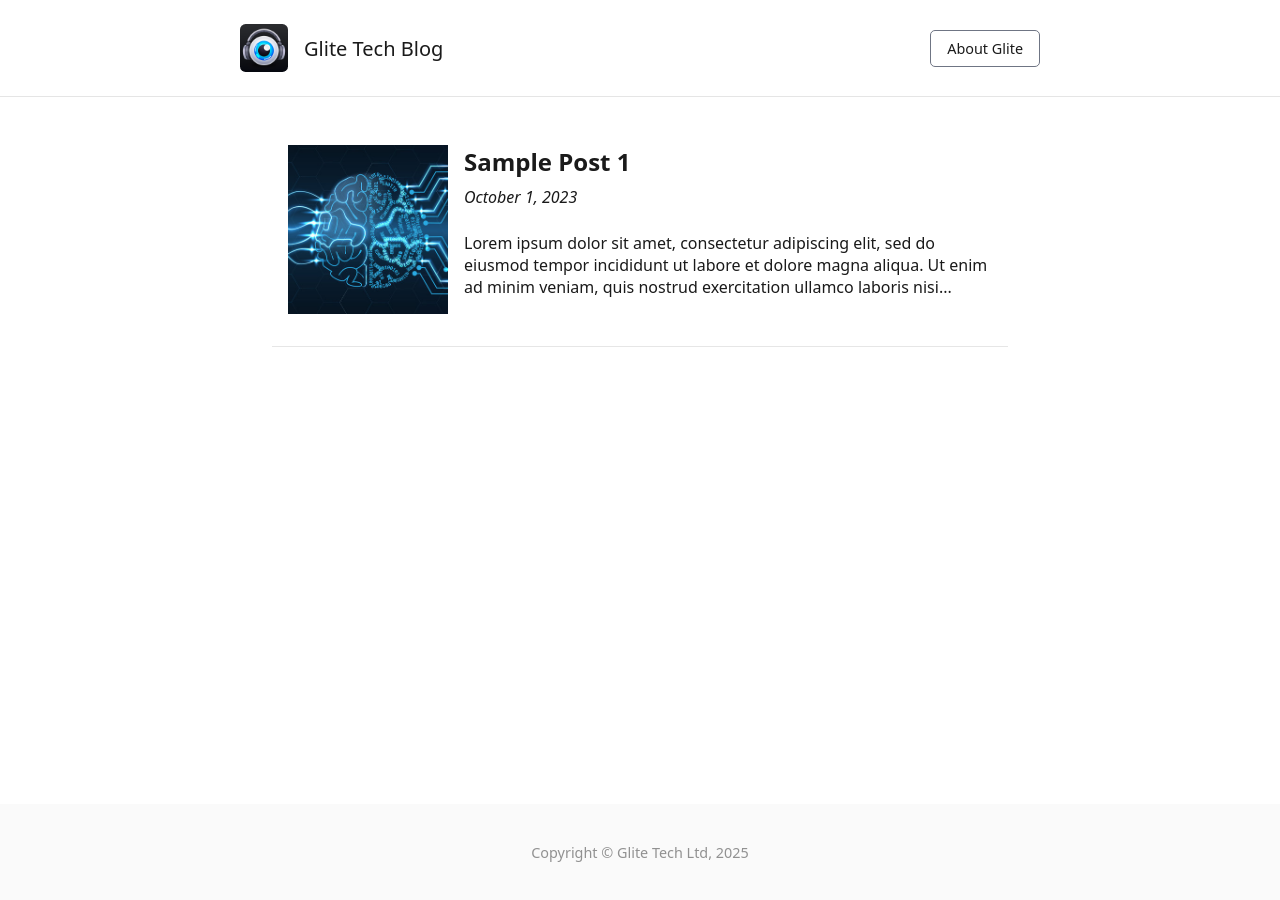
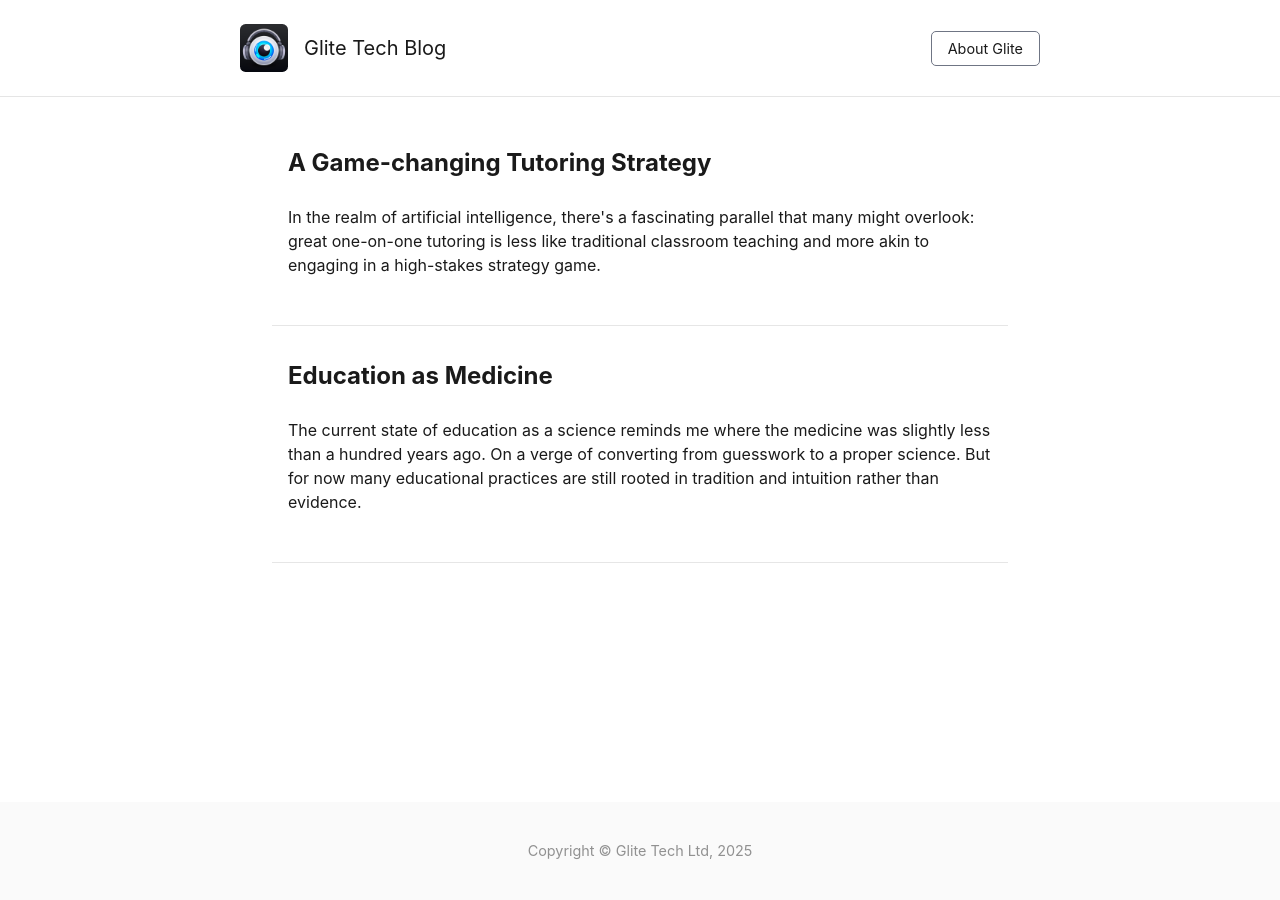
Before and after one commit to CharlieJB-Glite/glite-blog, a Jekyll site: the page built from index.html, in a window 1280 px wide. Built offline with Jekyll 4.4.1, drawn with Linux system fonts in a browser that asks for light colours; some of the changed lines change nothing that is shown.

Commit message:
Add real blog posts

```diff
--- a/_posts/2025-03-01-sample-post-1.md
+++ /dev/null
@@ -1,11 +0,0 @@
----
-layout: default
-title: "Sample Post 1"
-date: 2023-10-01
-desc: "Lorem ipsum dolor sit amet, consectetur adipiscing elit, sed do eiusmod tempor incididunt ut labore et dolore magna aliqua. Ut enim ad minim veniam, quis nostrud exercitation ullamco laboris nisi ut aliquip ex ea commodo consequat."
-image: './assets/images/article_imgs/article1_header.jpg'
----
-
-# Sample Post 1
-
-Lorem ipsum dolor sit amet, consectetur adipiscing elit, sed do eiusmod tempor incididunt ut labore et dolore magna aliqua. Ut enim ad minim veniam, quis nostrud exercitation ullamco laboris nisi ut aliquip ex ea commodo consequat. Duis aute irure dolor in reprehenderit in voluptate velit esse cillum dolore eu fugiat nulla pariatur. Excepteur sint occaecat cupidatat non proident, sunt in culpa qui officia deserunt mollit anim id est laborum
--- /dev/null
+++ b/_posts/2025-03-12-education-as-medicine.md
@@ -0,0 +1,172 @@
+---
+layout: default
+title: "Education as Medicine"
+date: 2025-03-12
+desc: "The current state of education as a science reminds me where the medicine was slightly less than a hundred years ago. On a verge of converting from guesswork to a proper science. But for now many educational practices are still rooted in tradition and intuition rather than evidence."
+image: './assets/images/article_imgs/article1_header.jpeg'
+---
+
+# Education as Medicine
+
+March 12, 2025
+
+By Vassili Philippov
+
+The current state of education as a science reminds me where the medicine was slightly less than a hundred years ago. On a verge of converting from guesswork to a proper science. But for now many educational practices are still rooted in tradition and intuition rather than evidence. It’s as if we’re still relying on leeches and bloodletting to cure educational ills.
+
+---
+
+## What if Schools Worked Like 19th-Century Hospitals?
+
+Imagine walking into a hospital in the early 1800s. Doctors rely on intuition, tradition, and personal experience. Treatments are based on what feels right, not what works.
+
+A fever? Bloodletting.
+
+A headache? Leeches.
+
+A cough? Mercury.
+
+There’s no controlled testing, large-scale studies, or standard for proof. Medicine is built on anecdotes, authority, and outdated beliefs1.
+
+Now, imagine walking into a school today. Any similarities?
+
+How do we know what works in education?
+
+Because a famous professor says so? Because a best-selling book claims it does? Because it “feels right” to teachers and parents?
+
+In many ways, education is stuck in its pre-scientific era—where intuition beats data, and strong beliefs outlast strong evidence.
+
+But soon enough, education will have its “medical revolution”, it is actually happening now (kind of…).
+
+## Do Doctors Really Need to Wash Their Hands?
+
+Vienna, 1840s. A Hungarian doctor, Ignaz Semmelweis, notices something strange. Women in hospitals are dying from puerperal fever (childbed fever), with a mortality rate of 13% to 18% (sometimes even exceeding 30%). But at the same time, the death rate when giving birth at home is just 1%.
+
+At some point, Semmelweis’s colleague, Professor Kolletschka, dies after accidentally pricking his finger with a student’s scalpel during an autopsy. The autopsy reveals symptoms remarkably similar to those of women dying from puerperal fever.
+
+Semmelweis realizes that doctors were conducting autopsies in the morgue and then directly attending to women in labor in the maternity ward. “Cadaveric particles” (what we would now call pathogens) from the morgue were being transmitted by the doctors’ hands to the women in labor, causing puerperal fever.
+
+So Semmelweis suggests a simple solution: doctors should wash their hands with a chlorinated lime solution before delivering babies. After some fight and struggle, he institutes a mandatory policy in the hospital, and death rates drop by 90%.
+
+But the result for Semmelweis himself was dramatic. His assistantship at the clinic was not renewed. He had to move from Vienna to Hungary and find a new job. For over 10 years, he published articles and shared his knowledge. He even wrote a book, Die Aetiologie, der Begriff und die Prophylaxis des Kindbettfiebers (The Etiology, Concept, and Prophylaxis of Childbed Fever).
+
+To cut the story short, he died in an asylum at the age of 47, ridiculed by his professional peers. His ideas and evidence-based research challenged the status quo. They implied that doctors themselves were the cause of death. Didn’t feel too comfortable. His research was ignored for decades.
+
+We don’t know how many women died because of that. Semmelweis’s story shows how evidence can be ignored when it challenges entrenched beliefs — a pattern education repeats today.
+
+## The Reading Wars: Why Are We Still Ignoring the Science?
+
+Imagine you’re teaching a child to read English. You have two choices:
+
+1. Teach them how letters and sounds work together so they can decode any word they encounter.
+2. Have them memorize whole words and guess unfamiliar ones using pictures and context clues.
+
+Which approach sounds more reliable? Now, imagine you’re designing a national education system. Which method would you choose?
+
+For centuries, the answer was clear. Phonics—teaching children to connect letters with sounds—has been around since at least the 1600s<sup>2</sup> , and it worked. Generations of children learned to read by breaking down words into their building blocks.
+
+Then came the 1800s, and with it, Horace Mann<sup>3</sup>. Mann—widely regarded as the father of American education—believed sounding out words distracted children from their meaning. Instead, he argued, children should learn to recognize words as whole units, just as they recognize faces. By the early 1900s, phonics had been replaced in most American schools by a look-say method, later known as whole language<sup>4</sup>.
+
+![2 images. One is a sketch of a surgeon washing his hands before operating. The other is of two children with thought bubbles, one of them says "T-A-BL" and the other has an image of a table](/assets/images/article_imgs/reading_wars.png)
+
+By the 1950s, the results were clear. Kids weren’t learning to read. In 1955, Rudolf Flesch, a literacy expert, published Why Johnny Can’t Read<sup>5</sup>, a critique of the American education system.
+
+His argument was simple:
+
+- Children weren’t being taught phonics.
+- Without phonics, they couldn’t decode words.
+- Without decoding, they weren’t actually reading.
+
+Flesch was backed up with research. Third graders couldn’t even recognize 90% of the words they spoke daily because they had never been taught to sound them out<sup>6</sup>. His book became a bestseller. The debate exploded into what we now call the “reading wars.”
+
+Surely, this was the moment phonics would make a comeback, right? Nope.
+
+Despite the growing evidence, whole language refused to die. Because it felt right. It was progressive. It treated children as natural learners. It made classrooms feel less rigid and more creative. Teachers embraced it. Textbook publishers profited from it.
+
+- In 1980, 44% of U.S. students performed below basic literacy levels<sup>7</sup>.
+- By 2000, the National Reading Panel confirmed that explicit phonics instruction was essential for strong literacy skills.
+- By 2022, despite decades of evidence, only 35% of American students read proficiently<sup>8</sup>.
+
+While some districts have embraced phonics, national adoption remains inconsistent.
+
+You may wonder if Mr. Flesch died in an asylum too. No parallels here, fortunately—he died at age 75 in New York. But phonics is still not systematically taught in the U.S.
+
+In the 1990s, with reading scores stagnating, a new approach emerged: balanced literacy. It was meant to be a blend of whole language and phonics, a compromise that sounded reasonable in theory. Schools claimed they were using evidence-based instruction, but in practice, they continue the same ineffective strategies—relying on guessing, context clues, and memorization instead of teaching students to decode words systematically.
+
+## The Bloodletting of Education
+
+Bloodletting was standard practice for centuries. Doctors swore by it. Patients believed in it. The problem? It didn’t work.
+
+![2 images. One is a sketch of bloodletting. The other is of a circle with 4 sections - visual, auditory, read/write, and kinaesthetic](/assets/images/article_imgs/bloodletting.png)
+
+In education, we have our own “bloodletting” practices—methods that are widely used but have little to no evidence:
+
+- Learning styles – No scientific basis, yet schools still test students for their “learning type”<sup>9</sup>.
+- Brain training games – Marketed as IQ boosters, but studies show minimal impact<sup>10</sup>.
+- Right-brain vs. left-brain learning – A complete myth, yet still in teaching materials<sup>11</sup>.
+- Discovery learning (where students explore concepts with minimal guidance) over direct instruction – sounds appealing, but research favors structured teaching<sup>12</sup>.
+
+So why do they persist?
+
+Just like bloodletting, they feel right. Changing course means admitting mistakes. Rejecting them means undoing years of training and policy.
+
+In medicine, we don’t accept treatments without proof. Why do we accept it in education?
+
+## But studying education is harder than studying medicine
+
+If medicine solved this problem, why didn’t education? Because education is much harder to study.
+
+1. No Placebo – we can test a drug against a fake pill in medicine. In education, there’s no “fake lesson.”
+2. Ethics – You can’t randomly assign some kids to a bad teaching method for the sake of research.
+3. Long-Term Effects – Learning impacts years of life. Measuring short-term results is easy. Measuring lifelong outcomes is hard.
+4. Classroom Complexity – Every student, every school and every teacher are different. No two classrooms are the same.
+
+## Although Progress Is unavoidable
+
+Medicine changed when it embraced rigorous testing.
+
+- RCTs (Randomised Controlled Trials) became standard.
+- Doctors stopped relying on tradition.
+- Hospitals demanded evidence before adopting treatments.
+
+The result? A revolution in healthcare. Life expectancy doubled. Treatments became safer and more effective.
+
+Education could follow the same path and increase humanity’s chance of survival.
+
+But it needs:
+
+- More high-quality RCTs in learning science.
+- Stronger evidence standards before adopting new policies.
+- A culture shift—intuition isn’t enough.
+
+Education now is where medicine was in 1960-1970. And the science-based progress is inevitable. The number of RCT studies is growing across the world<sup>13</sup>. However, a crucial gap exists between clear scientific evidence and policy change. The phonics case is just one of many.
+
+In 10-15 years, we’ll look back with astonishment. How did we ever trust intuition over proof?
+
+## References
+
+1. Porter, R. (1997) [The Greatest Benefit to Mankind: A Medical History of Humanity from Antiquity to the Present](https://pmc.ncbi.nlm.nih.gov/articles/PMC1112708/)
+
+2. Keele University (n.d.) [A Guide for the Childe and Youth - Special Collections Showcase](https://www.keele.ac.uk/library/specialcollections/showcase/aguideforthechildeandyouth/)
+
+3. Mann (1848) [Twelfth Annual Report of the Secretary of the Board of Education](https://babel.hathitrust.org/cgi/pt?id=njp.32101068983400&seq=1)
+
+4. Stephen Parker (2021) [A Brief History of Reading Instruction](https://www.parkerphonics.com/post/a-brief-history-of-reading-instruction)
+
+5. [Why Johnny Can’t Read—And What You Can Do About It by Rudolf Flesch](https://en.wikipedia.org/wiki/Why_Johnny_Can%27t_Read#:~:text=Why%20Johnny%20Can't%20Read%E2%80%94And%20What%20You%20Can%20Do,became%20an%20educational%20cause%20c%C3%A9l%C3%A8bre.)
+
+6. Time 1955 [Education: Why Johnny Can’t Read](https://time.com/archive/6609444/education-why-johnny-cant-read/)
+
+7. [Digest of Education Statistics 1995, Table 106](https://nces.ed.gov/programs/digest/d95/dtab106.asp)
+
+8. National Center for Education Statistics (2022) [NAEP Reading: Reading Results](https://www.nationsreportcard.gov/reading)
+
+9. Pashler et al. (2008) [Learning styles: Concepts and evidence](https://journals.sagepub.com/doi/abs/10.1111/j.1539-6053.2009.01038.x)
+
+10. Simons et al. (2016) [Do “Brain-Training” Programs Work?](https://journals.sagepub.com/doi/10.1177/1529100616661983)
+
+11. Nielsen et al. (2013) [An Evaluation of the Left-Brain vs. Right-Brain Hypothesis with Resting State Functional Connectivity Magnetic Resonance Imaging](https://journals.plos.org/plosone/article?id=10.1371/journal.pone.0071275)
+
+12. Alfieri et al. (2011) [Does discovery-based instruction enhance learning?](https://doi.org/10.1037/a0021017)
+
+13. Connolly et al. (2018) [Randomised controlled trials (RCTs) in education research – methodological debates, questions, challenges](https://www.tandfonline.com/doi/full/10.1080/00131881.2018.1493353)
--- /dev/null
+++ b/_posts/2025-04-15-tutoring-as-a-reinforcement-learning-task.md
@@ -0,0 +1,55 @@
+---
+layout: default
+title: "A Game-changing Tutoring Strategy"
+date: 2025-04-15
+desc: "In the realm of artificial intelligence, there's a fascinating parallel that many might overlook: great one-on-one tutoring is less like traditional classroom teaching and more akin to engaging in a high-stakes strategy game."
+image: './assets/images/article_imgs/article1_header.jpeg'
+---
+
+# A Game-changing Tutoring Strategy
+
+April 15, 2025
+
+By Vassili Philippov
+
+In the realm of artificial intelligence, there's a fascinating parallel that many might overlook: great one-on-one tutoring is less like traditional classroom teaching and more akin to engaging in a high-stakes strategy game. It's an unexpected comparison, but one that mirrors the methods through which AI masters complex games - especially those plagued by uncertainty, such as Poker or StarCraft. These AI systems navigate through hidden cards and the fog of war, making strategic decisions based on incomplete information. How do they do this? Through a powerful approach known as Reinforcement Learning (RL).
+
+---
+
+## Applying Reinforcement Learning to Tutoring
+
+Reinforcement Learning enables AI to learn complex strategies by simulating millions of games. It involves trying various actions, observing outcomes, receiving feedback (rewards), and continuously refining a winning strategy through a cyclical process: Try -> Observe -> Learn -> Adapt. The AI learns over time, becoming adept at decision-making in uncertain environments.
+
+Now, imagine applying this RL framework to tutoring. Here's how it unfolds:
+
+### The Tutor as the Player
+
+In this analogy, the tutor is the 'Player' – the active agent navigating the educational landscape. They take on the responsibility of adapting teaching approaches to fit the state of the student.
+
+### The Student as the Dynamic Game World
+
+The student represents the ever-changing 'Game World'. Their understanding, focus, and mood are constantly in flux, much like the conditions in a game that can change from one moment to the next. The tutor must navigate this space, understanding the student's mind state and motivation at any given moment.
+
+### The Hidden Complexity
+
+A significant challenge in teaching, akin to playing Poker, is that tutors cannot directly see inside a student's mind. They must skillfully infer the student's level of understanding through careful observation of answers, expressions, and hesitations. This is akin to the hidden battlefield in a strategy game - the tutor must infer this state from the student's cues and behaviors.
+
+### Strategic Moves
+
+Teaching activities such as questions and examples become the strategic 'Moves' (actions) in this game of education. The tutor has a repertoire of teaching activities to employ, reflecting the multitude of potential actions in a game.
+
+### Adaptive Strategy (Policy)
+
+An effective teaching method is the tutor's dynamic 'Strategy' (policy). It's a constantly evolving approach, adapted based on observations and informed insights into what works best for the student. Tutors, much like AI, balance between trying new methods and sticking with proven techniques - in Reinforcement learning we call this 'exploration vs exploitation'. Much like an AI reviews game states, the tutor gathers insights from the student's reactions and progress.
+
+### Rewards and the Ultimate Goal
+
+Student breakthroughs - those lightbulb moments of comprehension - serve as 'Rewards'. They reinforce successful teaching strategies and refines them through cumulative experience. However, the ultimate reward isn't immediate; it's the student's performance on a final exam or their future career success - akin to winning the game.
+
+## What can we take from this?
+
+By viewing tutoring through the lens of Reinforcement Learning, educators can redefine their approach to teaching. It emphasizes adaptability, responsiveness, and continuous improvement - principles at the heart of effective education.
+
+Much like AI in a complex game, tutors have the opportunity to fine-tune their strategies, providing personalized support tailored to each student's unique needs.
+
+The ultimate goal? To transform student learning into a winning experience, one rich with rewards and boundless potential.
--- a/assets/css/styles.css
+++ b/assets/css/styles.css
@@ -2,12 +2,15 @@ html,
 body {
     height: 100%;
     margin: 0;
-    font-family: ui-sans-serif, system-ui, sans-serif, "Apple Color Emoji", "Segoe UI Emoji", Segoe UI Symbol, "Noto Color Emoji";
+    font-family: -apple-system, BlinkMacSystemFont, "Segoe UI", Helvetica, Arial, sans-serif, "Apple Color Emoji", "Segoe UI Emoji", "Segoe UI Symbol";
+    line-height: 1.5;
 }
 
 body {
     display: flex;
     flex-direction: column;
+    min-height: 100vh; /* Updated from height: auto; to ensure it covers the full height */
+    margin: 0;
     color: #1A1A1A;
 }
 
@@ -22,6 +25,7 @@ main {
     margin: auto;
     width: 100%;
     box-sizing: border-box;
+    flex-grow: 1; /* Allows main to take up remaining space */
 }
 
 footer {
@@ -164,6 +168,17 @@ header a {
     text-decoration: underline;
 }
 
+hr{
+    margin-bottom: 2rem;
+    border-style: solid;
+    /* border-top: 1px solid lightgray; */
+    color: lightgray;
+}
+
+main > p > img {
+    max-width: 100%;
+}
+
 @media (max-width: 500px) {
     .post{
         flex-flow: column nowrap;
--- a/index.html
+++ b/index.html
@@ -5,14 +5,12 @@ layout: default
     {% for post in site.posts %}
     <a href="{{ post.url }}" class="post_link">
         <div class="post">
-            <img src="{{ post.image }}" alt="{{ post.title }}" class="post_header_img">
+            <!-- <img src="{{ post.image }}" alt="{{ post.title }}" class="post_header_img"> -->
 
             <div>
                 <h2>{{ post.title }}</h2>
-                <p class="post_date">{{ post.date | date: "%B %-d, %Y" }}</p>
-                {% if post.image %}
-                {% endif %}
-                <p>{{ post.desc | strip_html | truncatewords: 30 }}</p>
+                <p class="post_date">{{ post.datefor th | date: "%B %-d, %Y" }}</p>
+                <p>{{ post.desc | strip_html | truncatewords: 50 }}</p>
             </div>
         </div>
     </a>
```
Also changed, not shown: assets/images/article_imgs/article1_header.jpeg (renamed from assets/images/article_imgs/article2_header.jpeg), assets/images/article_imgs/article1_header.jpg (deleted), assets/images/article_imgs/article3_header.jpg (deleted), 2 other files.
